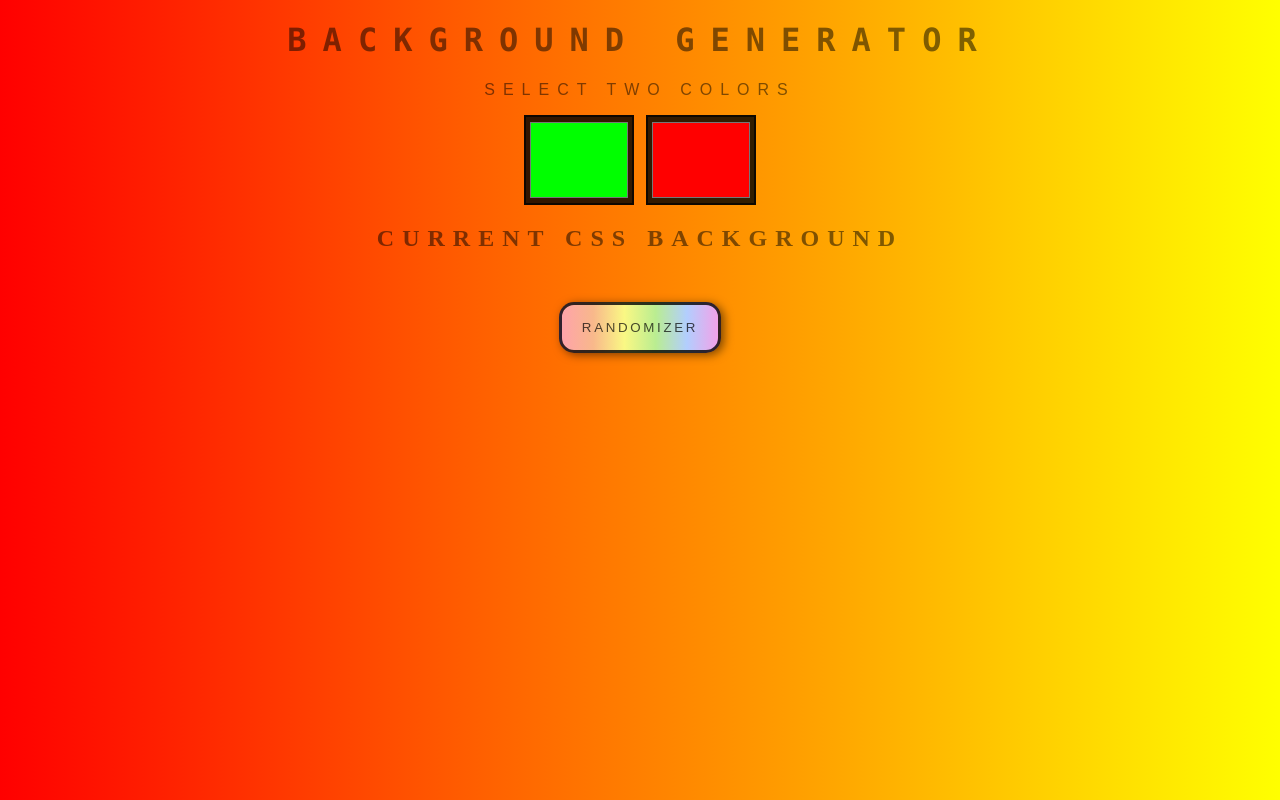
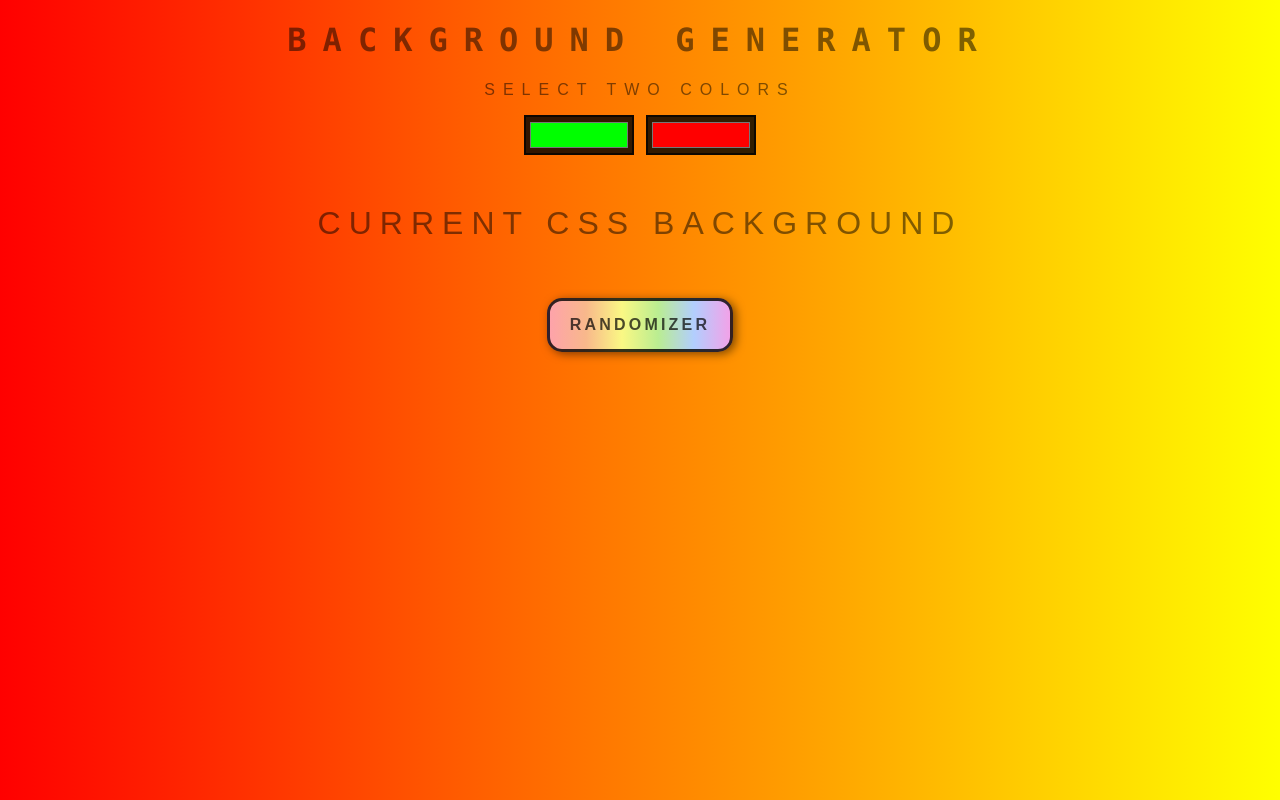
Before and after one commit to cmary2023/background-generator, a plain HTML site: page index.html in a window 1280 px wide. Drawn offline with Linux system fonts and the light colour scheme.

Commit message:
Update style.css

```diff
--- a/style.css
+++ b/style.css
@@ -30,13 +30,19 @@ h3 {
 
 }
 
+h2 {
+   font: 200 2em 'Raleway', sans-serif;
+   margin-top: 50px;
+}
+
+
+
 p {
     font: 200 1em 'Raleway', sans-serif;
 }
 
 #random {
-    font-family: 'Stencil Std', fantasy;
-    font-weight:600 1em ;
+    font: 600 1em 'Raleway', sans-serif;
     letter-spacing: 0.2em;
     border-radius: 15px;
     color: rgba(0,0,0,.7);
@@ -62,7 +68,7 @@ button:focus, button:active {
 
 input {
  width: 110px;
- height: 90px;
+ height: 40px;
  border: 2px solid rgba(0,0,0, .7);
  background: rgba(0,0,0, .8);
  cursor: pointer;
```
